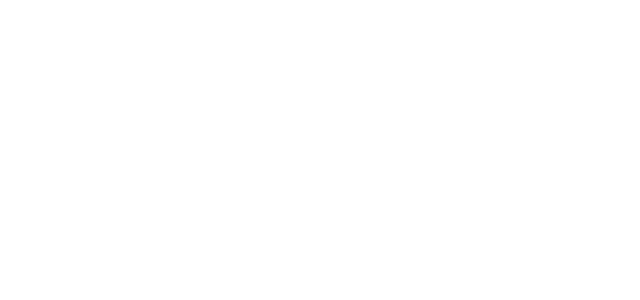
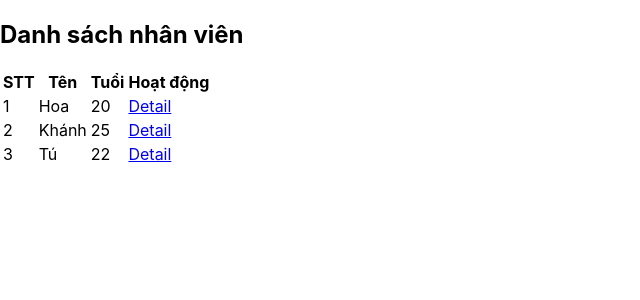
Before and after one commit to Nguyenvannho/baitapvereactjs, a React (Create React App) app in the folder Baitap-useState/: page /employee in a window 1280 px wide. Before the commit this address had no page. Shown: the top 300 px of the page, without its empty margins (0-640 px from the left). Built offline with nearby package versions, Linux system fonts and the light colour scheme.

Commit message:
bai tap1 & 2

```diff
--- a/Baitap-useState/src/App.js
+++ b/Baitap-useState/src/App.js
@@ -1,31 +1,16 @@
-// import { BrowserRouter, Routes, Route } from "react-router-dom";
-// import Category from "./pages/Category";
-// import Product from "./pages/Product";
-
-// function App() {
-//   return (
-//     <BrowserRouter>
-//       <Routes>
-//         <Route path="/" element={<Category />} />
-//         <Route path="/product/:categoryId" element={<Product />} />
-//       </Routes>
-//     </BrowserRouter>
-//   );
-// }
-// export default App;
-
-import { BrowserRouter, Routes, Route } from "react-router-dom";
-import Category from "./pages/Category";
-import Product from "./pages/Product";
+import React from "react";
+import { BrowserRouter as Router, Routes, Route } from "react-router-dom";
+import Login from "./components/Login.js";
+import Employee from "./components/Employee.js";
 
 function App() {
   return (
-    <BrowserRouter>
+    <Router>
       <Routes>
-        <Route path="/" element={<Category />} />
-        <Route path="/product" element={<Product />} />
+        <Route path="/" element={<Login />} />
+        <Route path="/employee" element={<Employee />} />
       </Routes>
-    </BrowserRouter>
+    </Router>
   );
 }
 
--- /dev/null
+++ b/Baitap-useState/src/components/Employee.js
@@ -0,0 +1,44 @@
+import React from 'react';
+import { Link, useLocation } from 'react-router-dom';
+
+function Employee() {
+  const location = useLocation();
+  const account = location.state?.account;
+
+  const employees = [
+    { id: 1, name: "Hoa", age: 20 },
+    { id: 2, name: "Khánh", age: 25 },
+    { id: 3, name: "Tú", age: 22 }
+  ];
+
+  return (
+    <div>
+      <h2>Danh sách nhân viên</h2>
+      <table>
+        <thead>
+          <tr>
+            <th>STT</th>
+            <th>Tên</th>
+            <th>Tuổi</th>
+            <th>Hoạt động</th>
+          </tr>
+        </thead>
+        <tbody>
+          {employees.map((employee) => (
+            <tr key={employee.id}>
+              <td>{employee.id}</td>
+              <td>{employee.name}</td>
+              <td>{employee.age}</td>
+              <td>
+              <Link to={`/employee/${employee.id}`}>Detail</Link>
+
+              </td>
+            </tr>
+          ))}
+        </tbody>
+      </table>
+    </div>
+  );
+}
+
+export default Employee;
--- /dev/null
+++ b/Baitap-useState/src/components/Login.js
@@ -0,0 +1,75 @@
+import React, { useState } from 'react';
+import { useNavigate } from 'react-router-dom';
+
+
+
+
+// import { useNavigate } from "react-router-dom";
+
+// export default function Login() {
+//   const [email, setEmail] = useState("");
+//   const [password, setPassword] = useState("");
+//   const navigate = useNavigate();
+
+//   const handleSubmit = (event) => {
+//     event.preventDefault();
+//     if (email === "admin@gmail.com" && password === "letmein") {
+//       navigate("/home", { state: { email } });
+//     }
+//   };
+
+//   return (
+//     <form onSubmit={handleSubmit}>
+//       <div>
+//         <label htmlFor="email">Email</label>
+//         <input
+//           type="email"
+//           id="email"
+//           value={email}
+//           onChange={(e) => setEmail(e.target.value)}
+//         />
+//       </div>
+//       <div>
+//         <label htmlFor="password">Password</label>
+//         <input
+//           type="password"
+//           id="password"
+//           value={password}
+//           onChange={(e) => setPassword(e.target.value)}
+//         />
+//       </div>
+//       <button type="submit">Login</button>
+//     </form>
+//   );
+// }
+
+
+
+function Login() {
+    const [email, setEmail] = useState("");
+    const [password, setPassword] = useState("");
+    const navigate = useNavigate();
+
+    const handleSubmit = (e) => {
+      e.preventDefault();
+      if (email === "admin@gmail.com" && password === "letmein") {
+        navigate("/employee", { state: { email } });
+      }
+    };
+
+    return (
+      <form onSubmit={handleSubmit}>
+        <div>
+          <label>Email:</label>
+          <input type="email" value={email} onChange={(e) => setEmail(e.target.value)} />
+        </div>
+        <div>
+          <label>Password:</label>
+          <input type="password" value={password} onChange={(e) => setPassword(e.target.value)} />
+        </div>
+        <button type="submit">Login</button>
+      </form>
+    );
+  }
+
+  export default Login;
```
Also changed, not shown: Baitap-useState/src/components/Home.js (added, +13 -0 lines).
